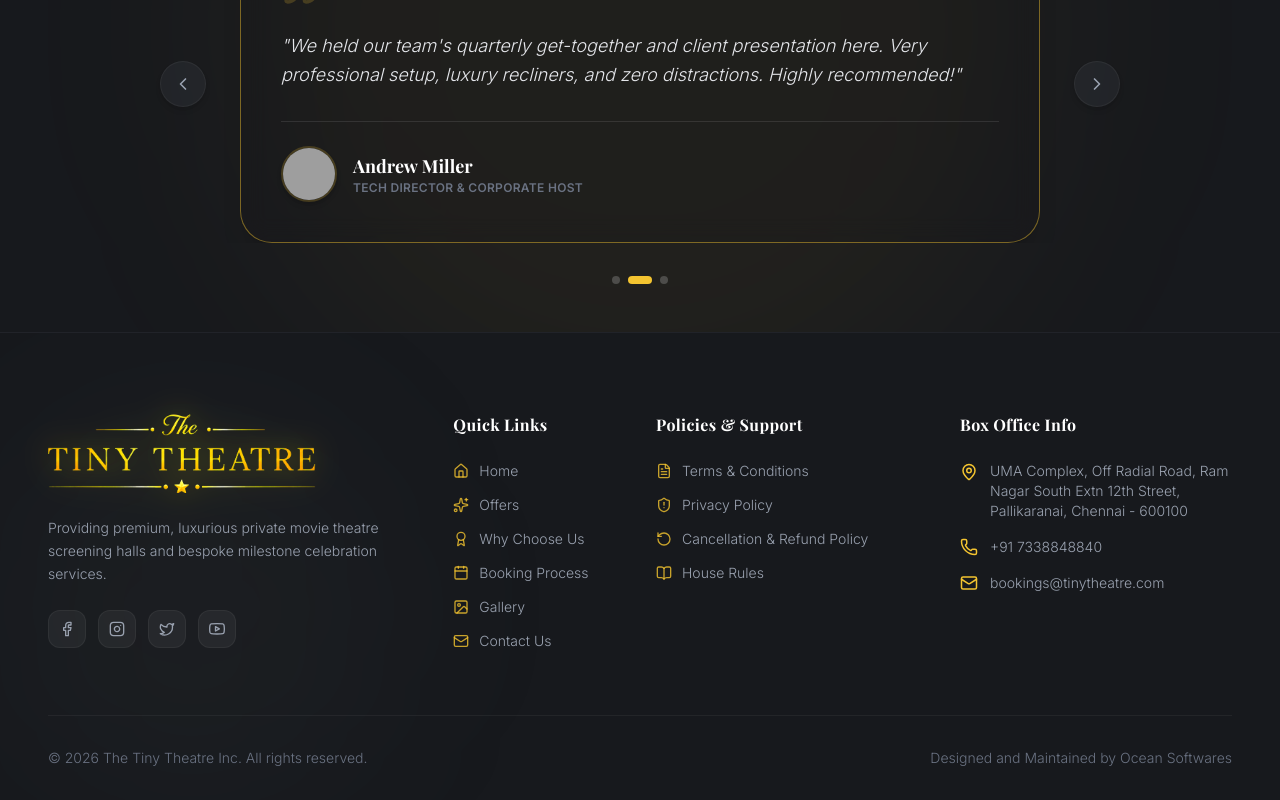
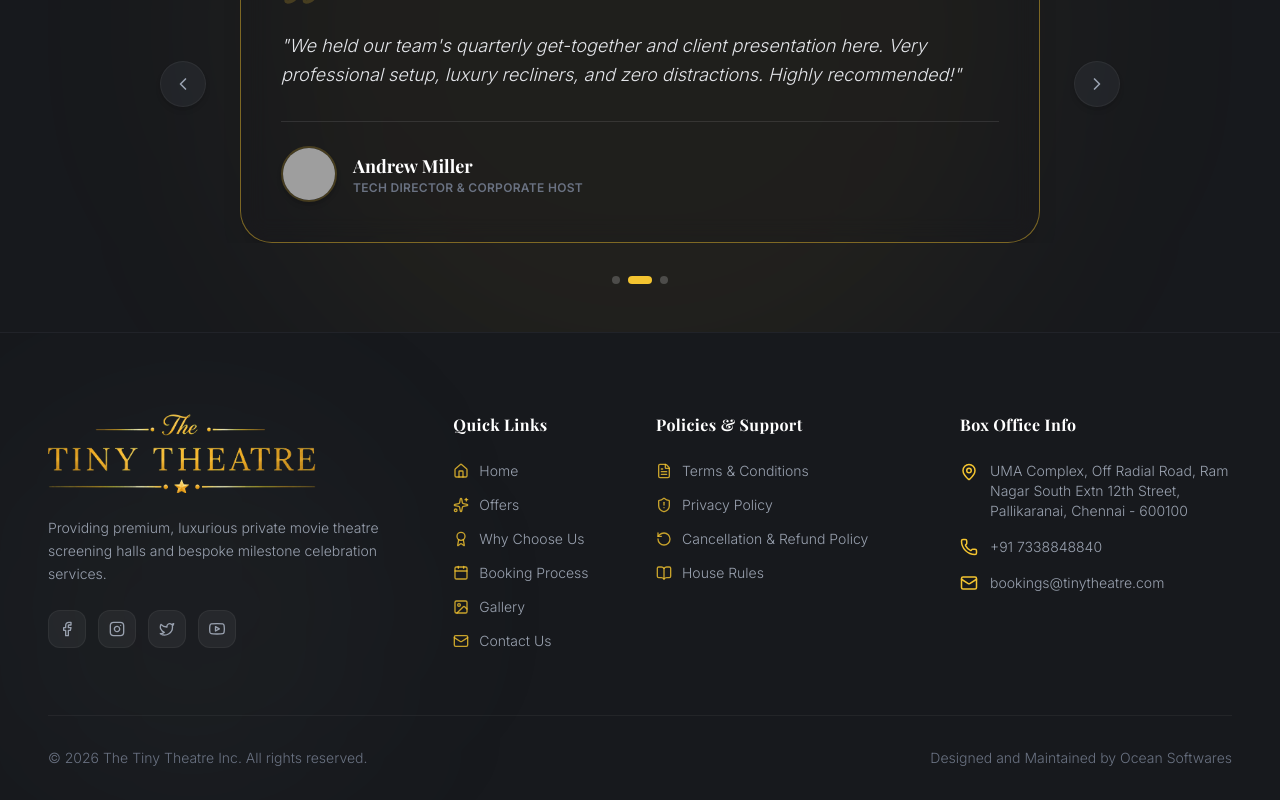
Before and after one commit to karthikocean/the-tiny-theatre-website, a React (Vite) app: page / in a window 1280 px wide. Shown: the part 4549-5349 px from the top of the page. Built offline with nearby package versions, Linux system fonts and the light colour scheme; no server answers; grey boxes are pictures that could not be loaded; a web font is replaced by a local one.

Commit message:
logo changed at footer

```diff
--- a/src/App.jsx
+++ b/src/App.jsx
@@ -115,7 +115,6 @@ function AppContent() {
                 src={logoImg}
                 alt="The Tiny Theatre"
                 className="h-28 sm:h-36 w-auto object-contain mx-auto"
-                // style={{ filter: 'drop-shadow(0 0 30px rgba(244, 196, 48, 0.8)) brightness(1.25) saturate(1.4) contrast(1.1)' }}
               />
               <p className="text-theatre-gold mt-4 font-serif text-sm sm:text-base tracking-[0.25em] uppercase font-bold">
                 Opening Curtains...
--- a/src/components/Footer.jsx
+++ b/src/components/Footer.jsx
@@ -85,7 +85,6 @@ export default function Footer() {
                 src={logoImg}
                 alt="The Tiny Theatre"
                 className="h-20 w-auto object-contain"
-                style={{ filter: 'drop-shadow(0 0 15px rgba(244, 196, 48, 0.5)) brightness(1.15) saturate(1.3) contrast(1.1)' }}
               />
             </a>
             <p className="text-sm text-gray-400 leading-relaxed font-light">
--- a/src/index.css
+++ b/src/index.css
@@ -81,12 +81,12 @@
     0%,
     100% {
       opacity: 0.95;
-      filter: drop-shadow(0 0 10px rgba(244, 196, 48, 0.65)) brightness(1.15) saturate(1.3) contrast(1.1);
+      filter: drop-shadow(0 0 10px rgba(244, 196, 48, 0.65)) saturate(1.3) contrast(1.1);
     }
 
     50% {
       opacity: 1;
-      filter: drop-shadow(0 0 24px rgba(244, 196, 48, 0.95)) drop-shadow(0 0 44px rgba(244, 196, 48, 0.6)) brightness(1.3) saturate(1.5) contrast(1.15);
+      filter: drop-shadow(0 0 24px rgba(244, 196, 48, 0.95)) drop-shadow(0 0 44px rgba(244, 196, 48, 0.6)) saturate(1.5) contrast(1.15);
     }
   }
 }
```
